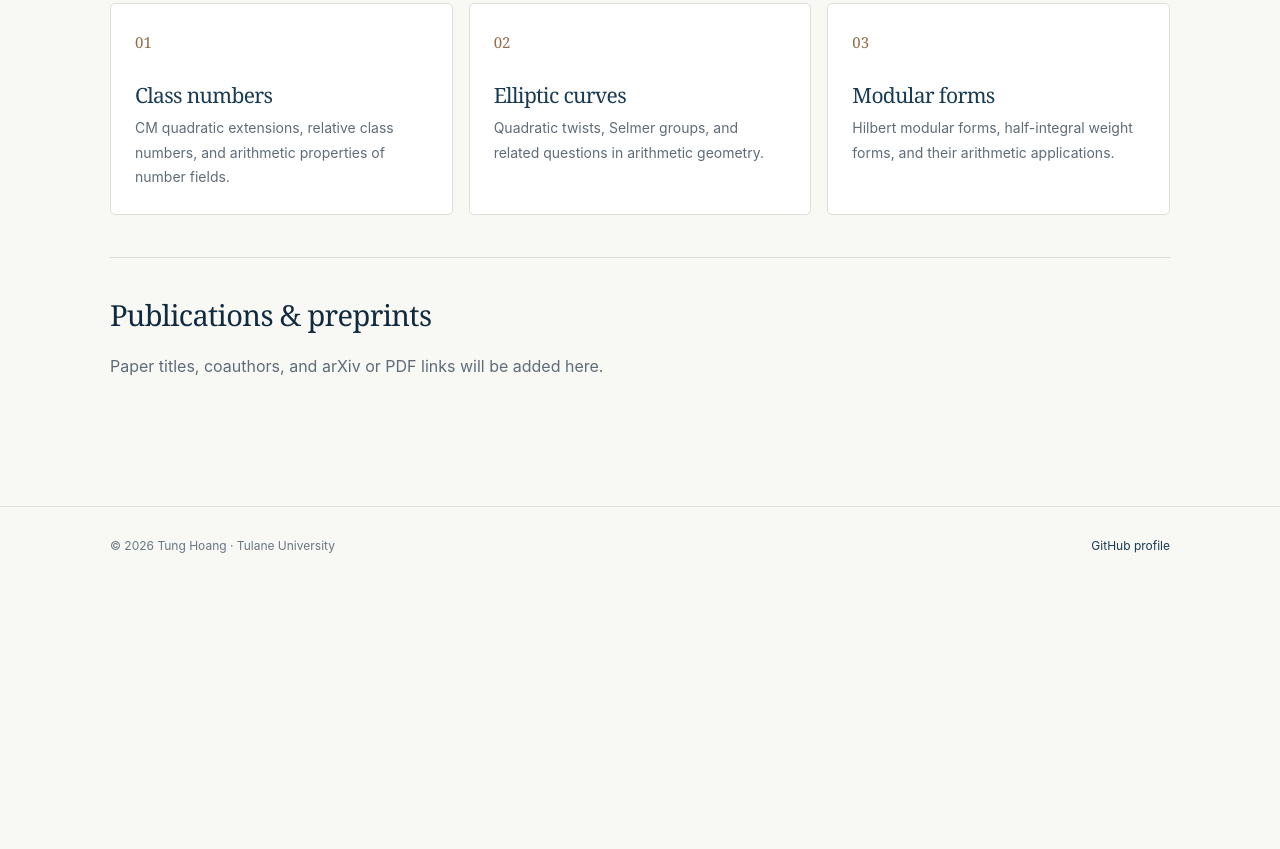
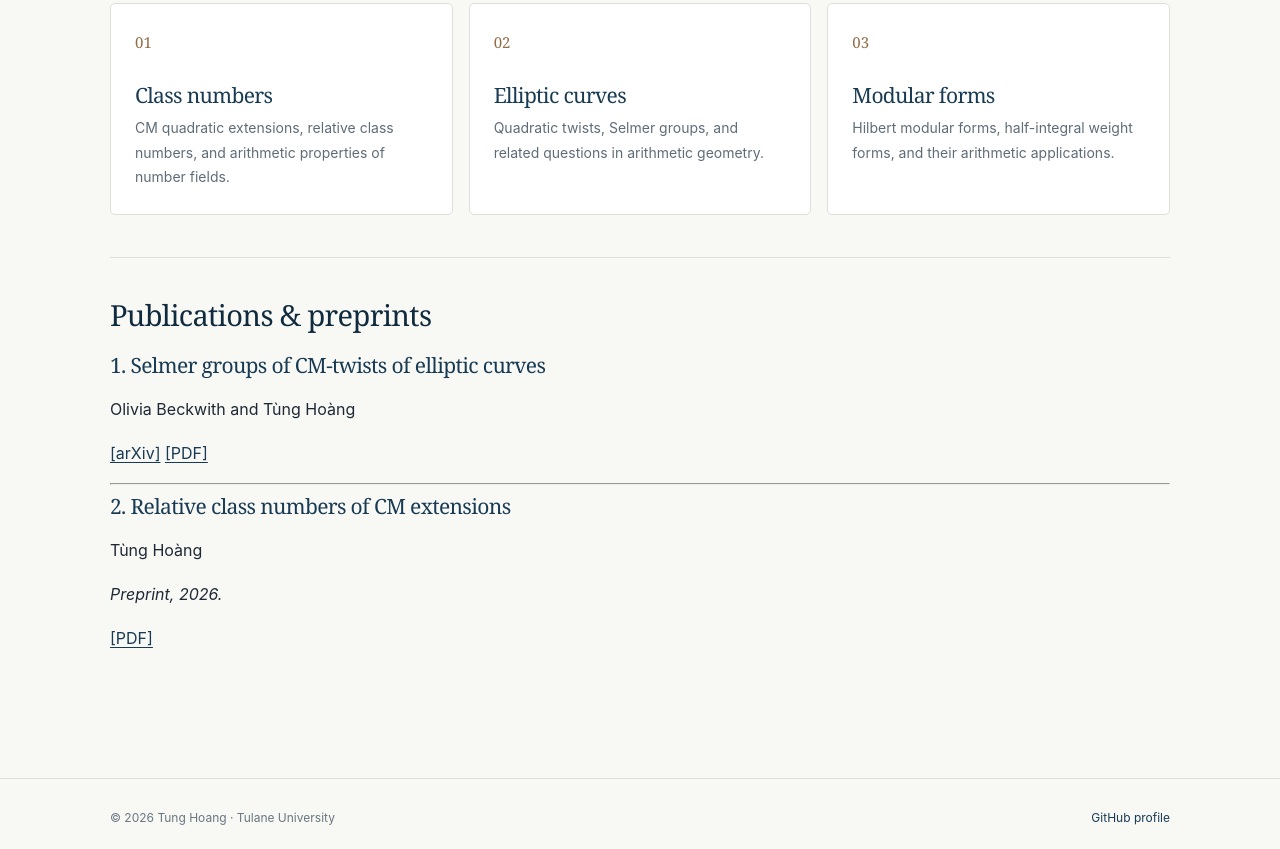
Before and after one commit to tunghoangmath/tunghoangmath.github.io, a plain HTML site: page research.html in a window 1280 px wide. Shown: the part 512-1361 px from the top of the page. Before the commit the page ends 1106 px from the top, so only its background shows below. Drawn offline with Linux system fonts and the light colour scheme.

Commit message:
Update research.html

```diff
--- a/research.html
+++ b/research.html
@@ -43,7 +43,27 @@
       </section>
       <section class="section-block" aria-labelledby="papers">
         <h2 id="papers">Publications &amp; preprints</h2>
-        <p class="quiet">Paper titles, coauthors, and arXiv or PDF links will be added here.</p>
+
+<article>
+  <h3>1. Selmer groups of CM-twists of elliptic curves</h3>
+  <p>Olivia Beckwith and Tùng Hoàng</p>
+  <p>
+    <a href="https://arxiv.org/abs/2609.23847" target="_blank">[arXiv]</a>
+    <a href="https://arxiv.org/pdf/2609.23847" target="_blank">[PDF]</a>
+  </p>
+</article>
+
+<hr>
+
+<article>
+  <h3>2. Relative class numbers of CM extensions</h3>
+  <p>Tùng Hoàng</p>
+  <p><em>Preprint, 2026.</em></p>
+  <p>
+    <a href="PDN.pdf" target="_blank">[PDF]</a>
+  </p>
+</article>
+
       </section>
     </div>
   </main>
```
